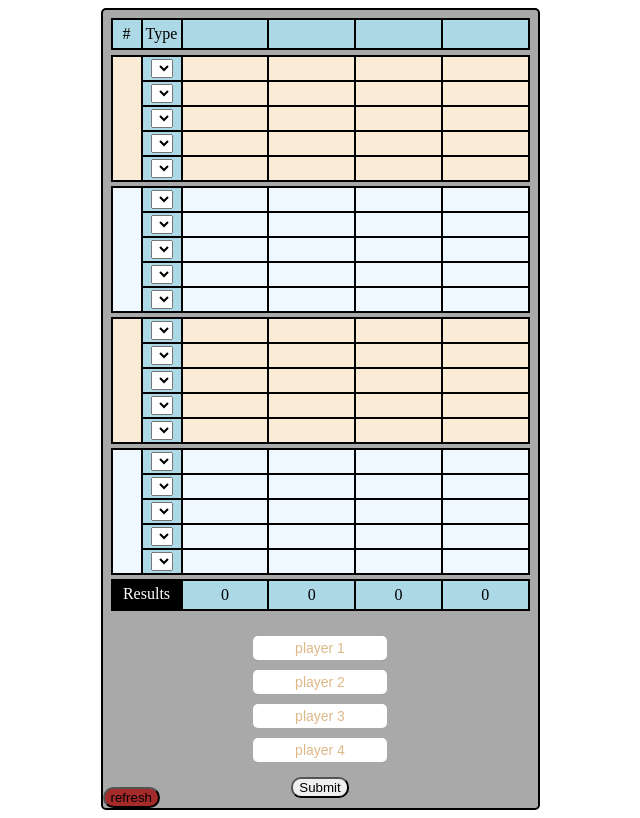
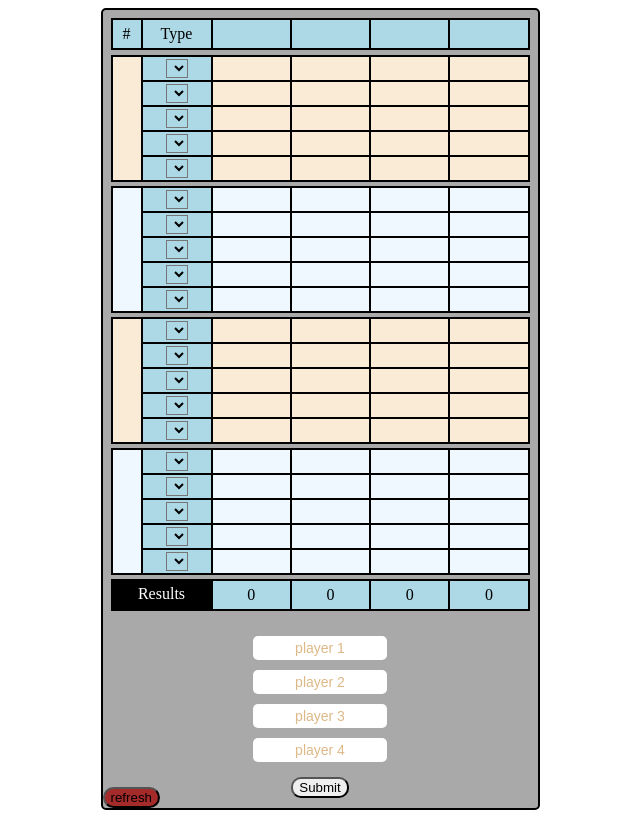
Before and after one commit to Karamkaram17/trexcounter, a plain HTML site: page index.html in a window 1280 px wide. Shown: the whole page, without its empty margins (320-960 px from the left). Drawn offline with Linux system fonts and the light colour scheme.

Commit message:
Update style.css

```diff
--- a/style.css
+++ b/style.css
@@ -19,7 +19,7 @@
   border: 1px solid;
   text-align: center;
   display: grid;
-  grid-template-columns: 30px 40px 1fr 1fr 1fr 1fr;
+  grid-template-columns: 30px 70px 1fr 1fr 1fr 1fr;
   margin-bottom: 5px;
 }
 #player1div,
@@ -30,7 +30,7 @@
   border: 1px solid;
   text-align: center;
   display: grid;
-  grid-template-columns: 30px 40px 1fr 1fr 1fr 1fr;
+  grid-template-columns: 30px 70px 1fr 1fr 1fr 1fr;
   grid-template-rows: 25px 25px 25px 25px 25px;
   margin-bottom: 4px;
 }
@@ -41,12 +41,15 @@
 .w {
   background-color: lightblue;
 }
+select {
+  background-color: lightblue;
+}
 #resultdiv {
   background-color: lightblue;
   border: 1px solid;
   text-align: center;
   display: grid;
-  grid-template-columns: 70px 1fr 1fr 1fr 1fr;
+  grid-template-columns: 100px 1fr 1fr 1fr 1fr;
 }
 #col211,
 #col311,
```
